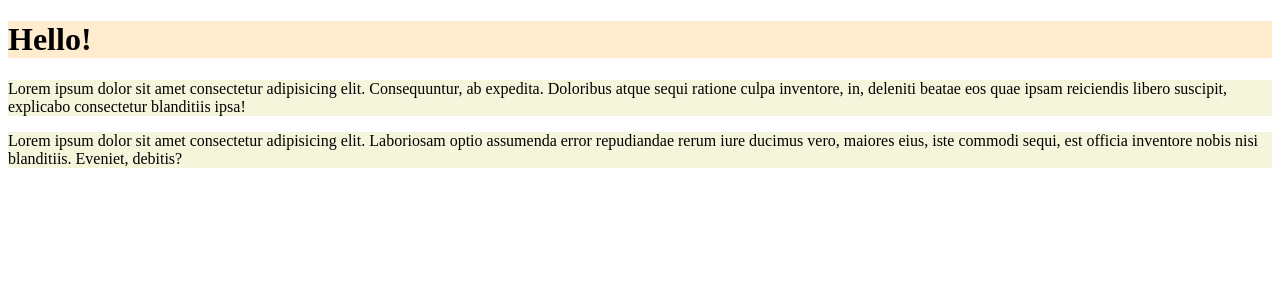
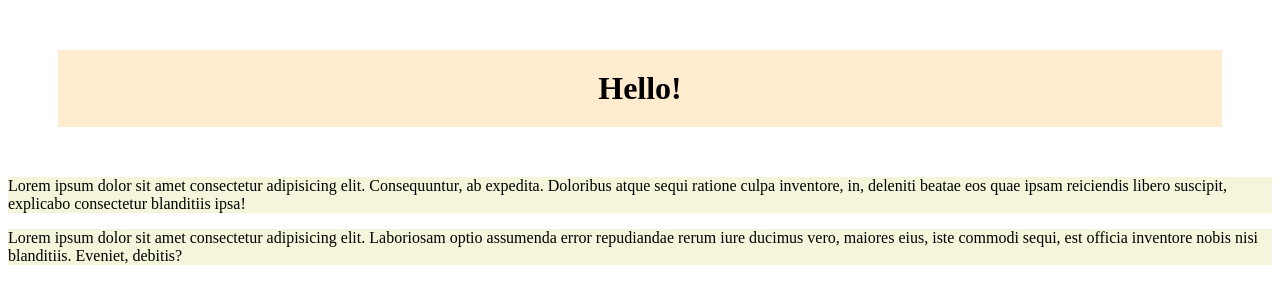
Before and after one commit to briannaordaz/COMP001B.LectureActivity2, a plain HTML site: page index.html in a window 1280 px wide. Drawn offline with Linux system fonts and the light colour scheme.

Commit message:
added some padding and margin to the header element

```diff
--- a/main.css
+++ b/main.css
@@ -1,5 +1,8 @@
 h1 {
     background-color: blanchedalmond;
+    padding: 20px 30px;
+    margin: 50px;
+    text-align: center;
 }
 
 .idk {
```
